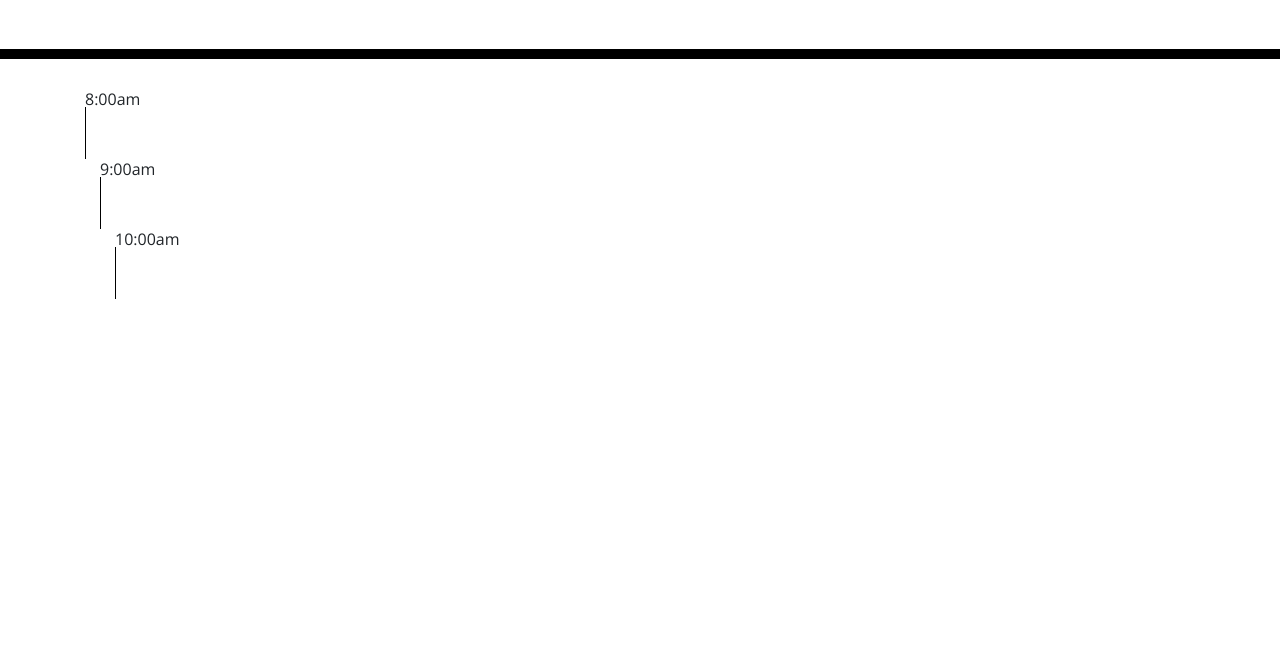
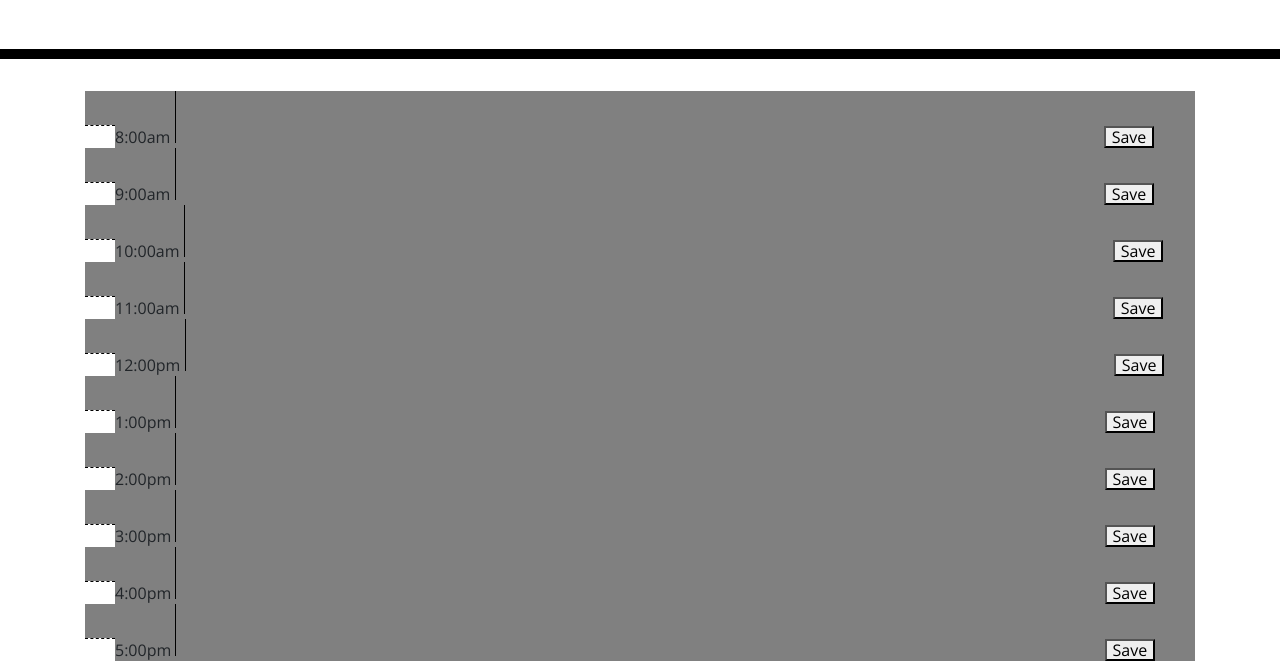
Before and after one commit to Asantowasso/Aaron-WorkDay, a plain HTML site: page index.html in a window 1280 px wide. Shown: the part 256-917 px from the top of the page. Before the commit the page ends 800 px from the top, so only its background shows below. Drawn offline with nearby package versions, Linux system fonts and the light colour scheme.

Commit message:
added functionality to cells

```diff
--- a/index.html
+++ b/index.html
@@ -38,26 +38,88 @@
     </header>
     <div class="container">
       <!-- Timeblocks go here -->
-      <div id="8am" class="horizontal time-segment"
+      <div id="8" class="horizontal-time-segment" time-data="8">
       <row class="col-md-1 hour"></row>
         8:00am
+        <textarea id="text8" class="col-md-10 description"></textarea>
+        <button class="save-btns" value="8">Save</button>
       </div>
+
+
+
+      <div id="9" class="horizontal-time-segment" time-data="8">
+      <row class="col-md-1 hour"></row>
+        9:00am
+        <textarea class="col-md-10 description"></textarea>
+        <button class="save-btns" value="9">Save</button>
+
+      </div>
+
+      <div id="10" class="horizontal-time-segment" time-data="8">
+      <row class="col-md-1 hour"></row>
+        10:00am
+        <textarea class="col-md-10 description"></textarea>
+        <button class="save-btns" value="10">Save</button>
+
+      </div>
+
+    <div id="11" class="horizontal-time-segment" time-data="8">
+      <row class="col-md-1 hour"></row>
+        11:00am
+        <textarea class="col-md-10 description"></textarea>
+        <button class="save-btns" value="11">Save</button>
+
+      </div>
+
+    <div id="12" class="horizontal-time-segment" time-data="8">
+      <row class="col-md-1 hour"></row>
+        12:00pm
+        <textarea class="col-md-10 description"></textarea>
+        <button class="save-btns" value="12">Save</button>
+
+      </div>
+
+     <div id="13" class="horizontal-time-segment" time-data="8">
+      <row class="col-md-1 hour"></row>
+        1:00pm
+        <textarea class="col-md-10 description"></textarea>
+        <button class="save-btns" value="13">Save</button>
+
+      </div>
+
+     <div id="14" class="horizontal-time-segment" time-data="8">
+     <row class="col-md-1 hour"></row>
+       2:00pm
+       <textarea class="col-md-10 description"></textarea>
+       <button class="save-btns" value="14">Save</button>
+
+     </div>
+
+    <div id="15" class="horizontal-time-segment" time-data="8">
+    <row class="col-md-1 hour"></row>
+      3:00pm
+      <textarea class="col-md-10 description"></textarea>
+      <button class="save-btns" value="15">Save</button>
+
+    </div>
+
+   <div id="16" class="horizontal-time-segment" time-data="8">
+   <row class="col-md-1 hour"></row>
+     4:00pm
      <textarea class="col-md-10 description"></textarea>
+     <button class="save-btns" value="16">Save</button>
 
-     <div class="container">
-      <div id="9am" class="horizontal time-segment"
-      <div class="col-md-1 hour">
-        9:00am
-      </div>
+   </div>
+
+  <div id="17" class="horizontal-time-segment" time-data="8">
+   <row class="col-md-1 hour"></row>
+     5:00pm
      <textarea class="col-md-10 description"></textarea>
+     <button class="save-btns" value="17">Save</button>
 
-     <div class="container">
-      <div id="10am" class="horizontal time-segment"
-      <div class="col-md-1 hour">
-        10:00am
-      </div>
-     <textarea class="col-md-10 description"></textarea>
+   </div>
 
+    </body>
     <script src="https://cdnjs.cloudflare.com/ajax/libs/jquery/3.2.1/jquery.min.js"></script>
     <script src="https://cdnjs.cloudflare.com/ajax/libs/moment.js/2.24.0/moment.min.js"></script>
     <script src ="script.js"></script>
--- a/script.js
+++ b/script.js
@@ -1,9 +1,53 @@
+//create a function to save text to the fields
+// create a function to change color of cells as time passes
+//
+$( document ).ready(function() {
+
 var timeDisplayEl = $('#show-time');
-
+console.log(timeDisplayEl)
 
 function displayTime() {
 var nowTime = moment().format('MMM DD, YYYY [at] hh:mm:ss a');
 timeDisplayEl.text(nowTime)
 }
 
+function addColor (){
+
+$(".horizontal-time-segment").each (function(currentValue) {
+console.log($(this)[0].id)
+var currentHour = moment().hour()
+console.log(currentHour)
+if ($(this)[0].id < currentHour) {
+    $(this).css("background-color","gray")
+//$(this)[0].backgroundColor="gray"
+}
+if ($(this)[0].id > currentHour) {
+    $(this).css("background-color","green")
+//$(this)[0].backgroundColor="gray"
+}
+
+if ($(this)[0].id == currentHour) {
+    $(this).css("background-color","red")
+//$(this)[0].backgroundColor="gray"
+}
+
+})
+}
+addColor()
 setInterval(displayTime, 1000);
+})
+
+
+$(".save-btns").each (function(currentValue) {
+    console.log($(this)[0].value)
+    console.log($(this).val())
+$(this).click(function(event){
+
+    console.log(event.target.value)
+    var text = $(`#text${event.target.value}`).val()
+    console.log(text)
+})
+
+
+
+    })
```
